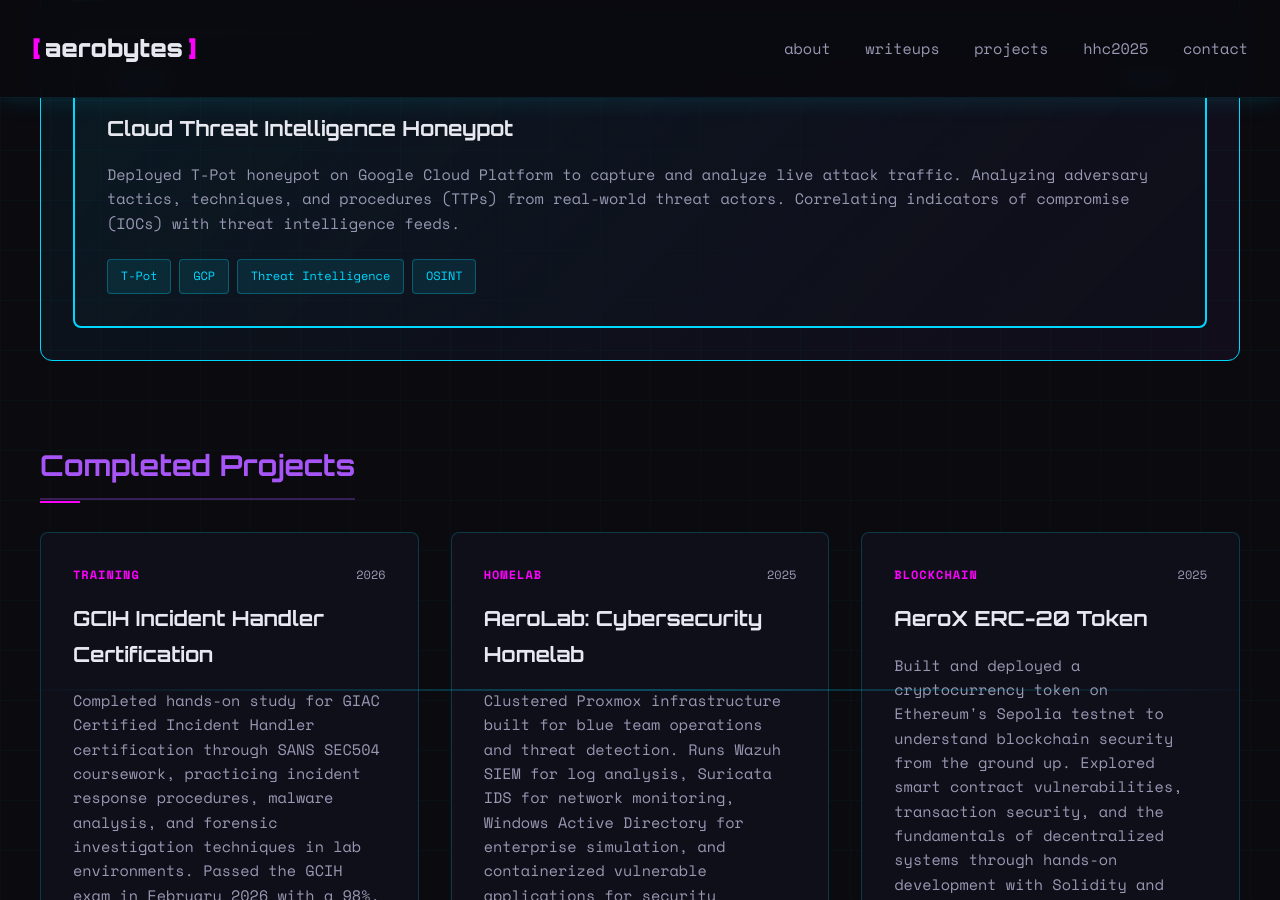
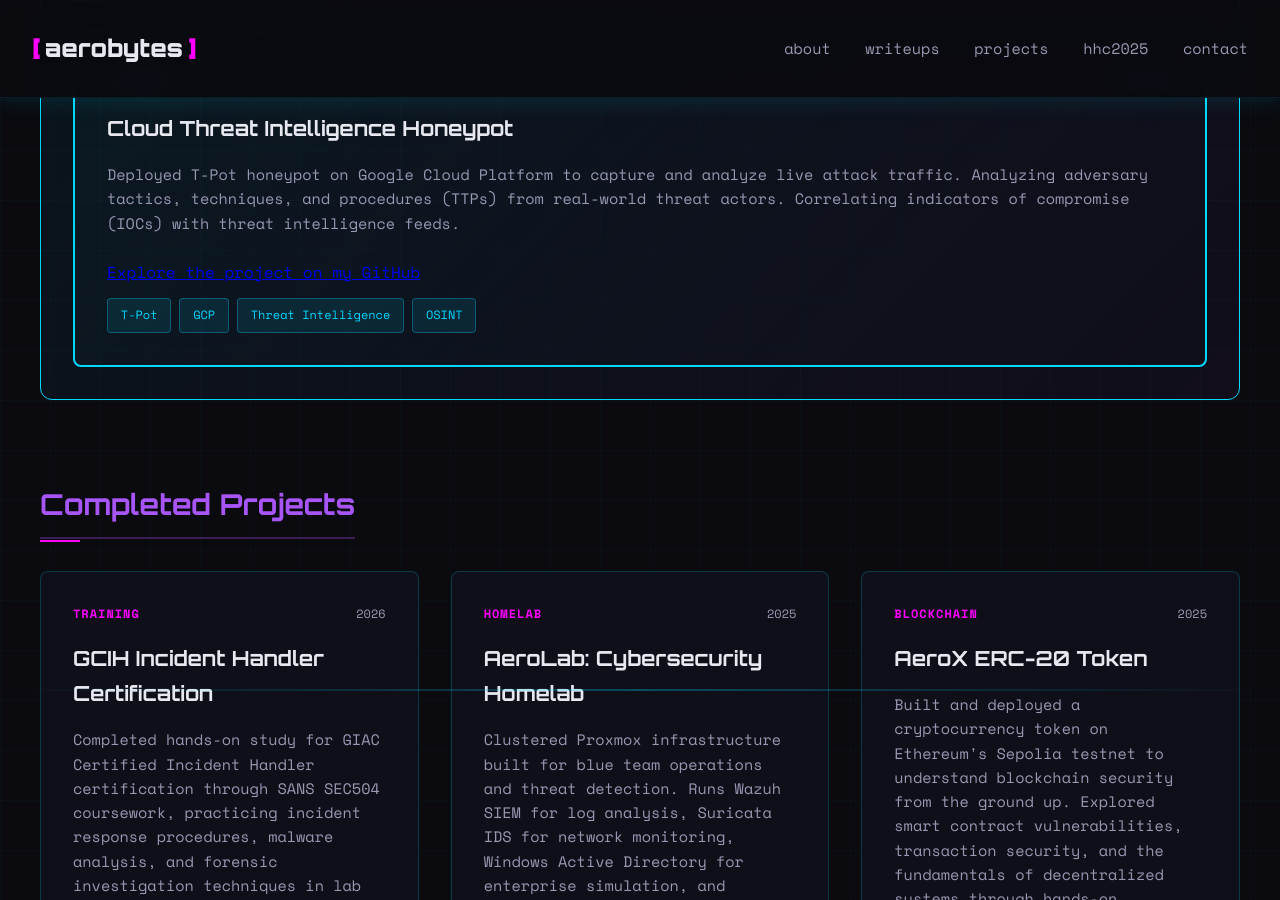
Before and after one commit to Aeronique/aerobytes-site, a Jekyll site: the page built from projects.html, in a window 1280 px wide and 900 px high, scrolled down 526 px. Built offline with Jekyll 4.4.1, drawn with Linux system fonts in a browser that asks for light colours.

Commit message:
Update projects.html

```diff
--- a/projects.html
+++ b/projects.html
@@ -28,6 +28,7 @@ permalink: /projects/
                     </div>
                     <h3 class="card-title">Cloud Threat Intelligence Honeypot</h3>
                     <p class="card-description">Deployed T-Pot honeypot on Google Cloud Platform to capture and analyze live attack traffic. Analyzing adversary tactics, techniques, and procedures (TTPs) from real-world threat actors. Correlating indicators of compromise (IOCs) with threat intelligence feeds.</p>
+					<p class="link-paragraph"><a href="https://github.com/Aeronique/honeypot-threat-research">Explore the project on my GitHub</a></p>
                     <p style="color: var(--cyber-purple); font-style: italic; font-size: 0.85rem; margin-top: 0.75rem; margin-bottom: 0.75rem;"></p>
                     <div class="card-tags">
                         <span class="tag">T-Pot</span>
```
